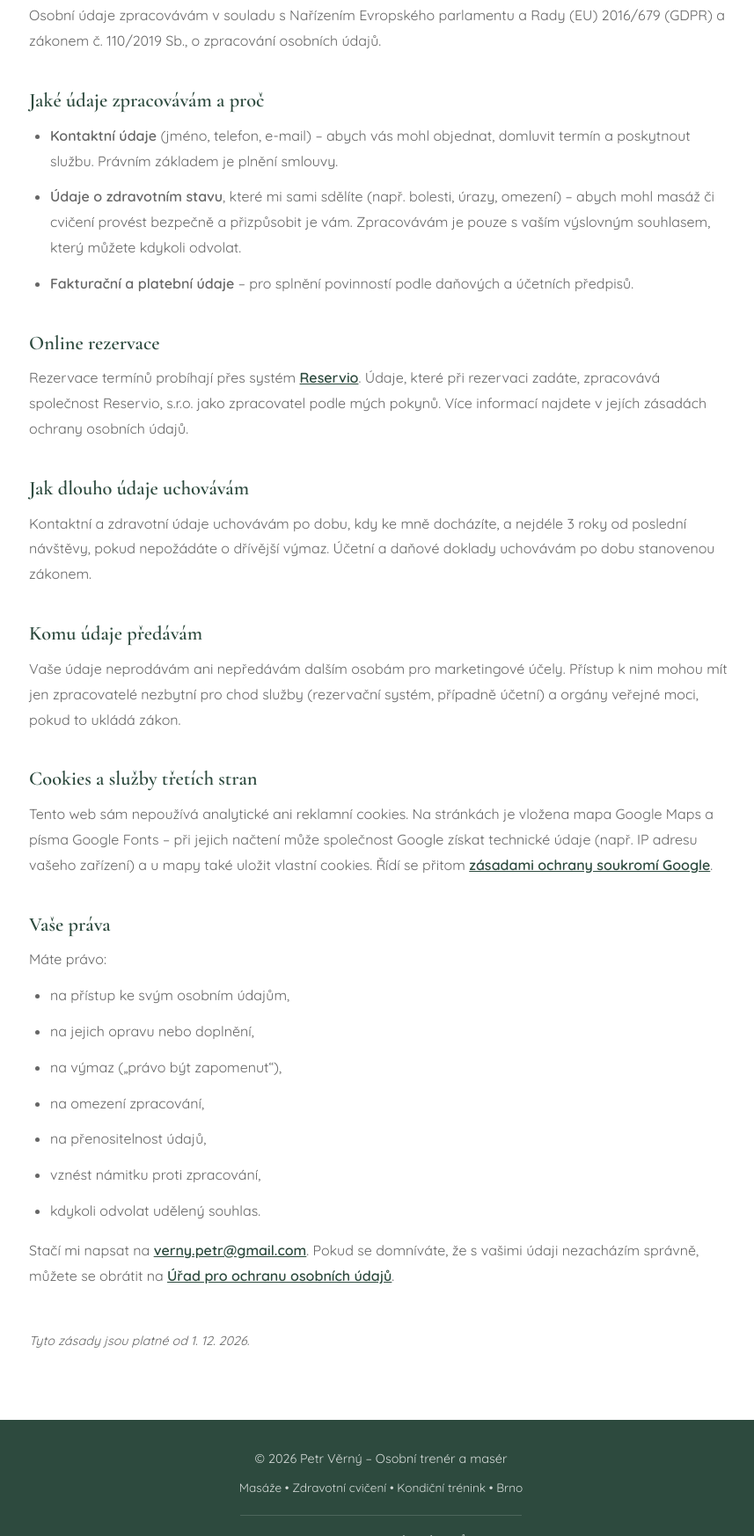
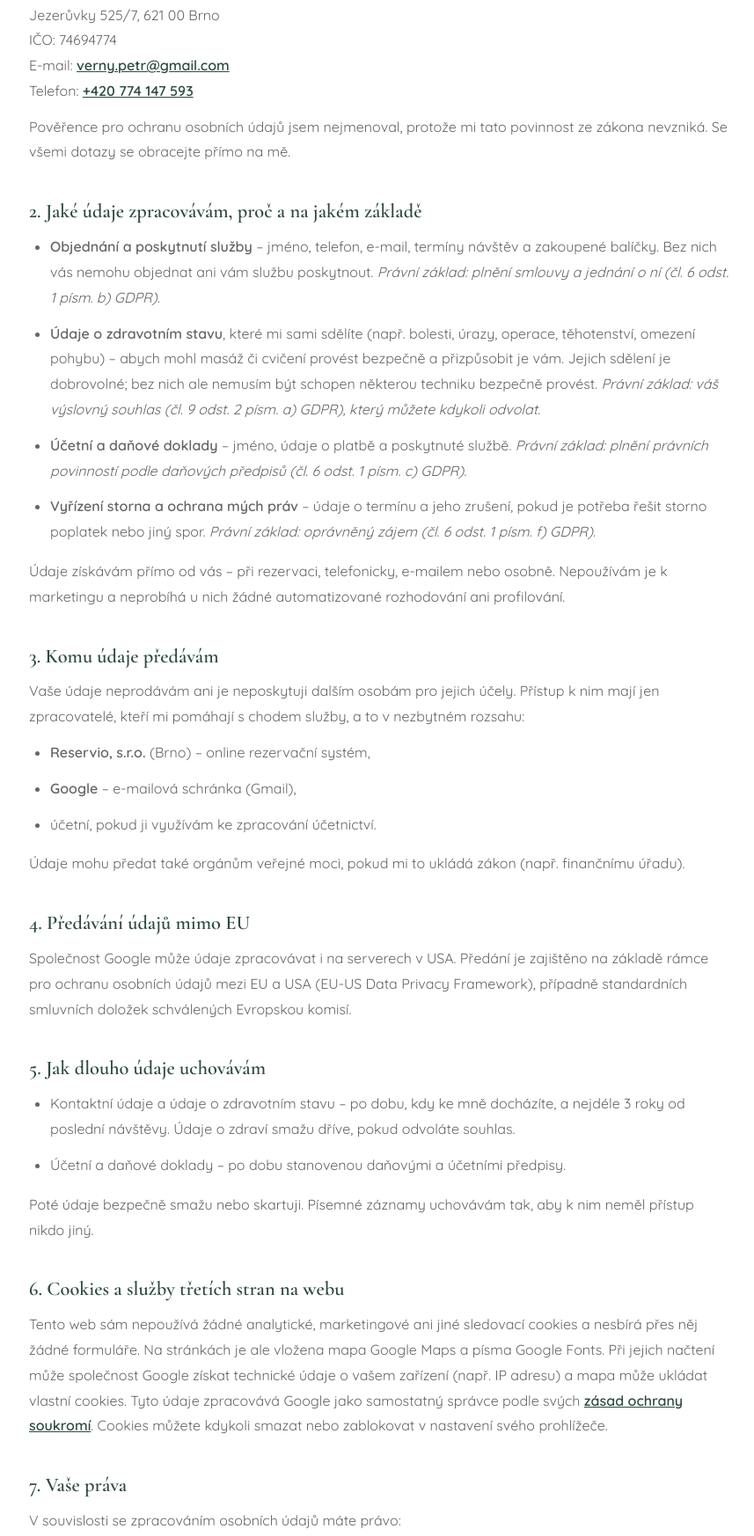
Before and after one commit to ahabanova/maser-trener_web, a plain HTML site: page gdpr.html in a window 1280 px wide. Shown: the part 461-2207 px from the top of the page at 88% size, without its empty margins (207-1064 px from the left). Drawn offline with nearby package versions, Linux system fonts and the light colour scheme.

```diff
--- a/gdpr.html
+++ b/gdpr.html
@@ -59,7 +59,15 @@
                     <h2 class="section-title">Ochrana osobních údajů</h2>
                 </div>
 
-                <h3>Správce osobních údajů</h3>
+                <p>
+                    Tyto zásady vysvětlují, jak jako masér a trenér zacházím
+                    s osobními údaji svých klientů a návštěvníků webu.
+                    Osobní údaje zpracovávám v souladu s Nařízením Evropského
+                    parlamentu a Rady (EU) 2016/679 (GDPR) a zákonem
+                    č.&nbsp;110/2019&nbsp;Sb., o zpracování osobních údajů.
+                </p>
+
+                <h3>1. Správce osobních údajů</h3>
                 <p>
                     Petr Věrný<br />
                     Jezerůvky 525/7, 621 00 Brno<br />
@@ -70,93 +78,143 @@
                     Telefon: <a href="tel:+420774147593">+420 774 147 593</a>
                 </p>
                 <p>
-                    Osobní údaje zpracovávám v souladu s Nařízením Evropského
-                    parlamentu a Rady (EU) 2016/679 (GDPR) a zákonem
-                    č.&nbsp;110/2019&nbsp;Sb., o zpracování osobních údajů.
+                    Pověřence pro ochranu osobních údajů jsem nejmenoval,
+                    protože mi tato povinnost ze zákona nevzniká. Se všemi
+                    dotazy se obracejte přímo na mě.
                 </p>
 
-                <h3>Jaké údaje zpracovávám a proč</h3>
+                <h3>2. Jaké údaje zpracovávám, proč a na jakém základě</h3>
                 <ul>
                     <li>
-                        <strong>Kontaktní údaje</strong> (jméno, telefon,
-                        e-mail) – abych vás mohl objednat, domluvit termín a
-                        poskytnout službu. Právním základem je plnění smlouvy.
+                        <strong>Objednání a poskytnutí služby</strong> – jméno,
+                        telefon, e-mail, termíny návštěv a zakoupené balíčky.
+                        Bez nich vás nemohu objednat ani vám službu poskytnout.
+                        <em>Právní základ: plnění smlouvy a jednání o ní
+                        (čl. 6 odst. 1 písm. b) GDPR).</em>
                     </li>
                     <li>
-                        <strong>Údaje o zdravotním stavu</strong>, které mi
-                        sami sdělíte (např. bolesti, úrazy, omezení) – abych
-                        mohl masáž či cvičení provést bezpečně a přizpůsobit
-                        je vám. Zpracovávám je pouze s vaším výslovným
-                        souhlasem, který můžete kdykoli odvolat.
+                        <strong>Údaje o zdravotním stavu</strong>, které mi sami
+                        sdělíte (např. bolesti, úrazy, operace, těhotenství,
+                        omezení pohybu) – abych mohl masáž či cvičení provést
+                        bezpečně a přizpůsobit je vám. Jejich sdělení je
+                        dobrovolné; bez nich ale nemusím být schopen některou
+                        techniku bezpečně provést.
+                        <em>Právní základ: váš výslovný souhlas (čl. 9 odst. 2
+                        písm. a) GDPR), který můžete kdykoli odvolat.</em>
                     </li>
                     <li>
-                        <strong>Fakturační a platební údaje</strong> – pro
-                        splnění povinností podle daňových a účetních předpisů.
+                        <strong>Účetní a daňové doklady</strong> – jméno, údaje
+                        o platbě a poskytnuté službě.
+                        <em>Právní základ: plnění právních povinností podle
+                        daňových předpisů (čl. 6 odst. 1 písm. c) GDPR).</em>
+                    </li>
+                    <li>
+                        <strong>Vyřízení storna a ochrana mých práv</strong> –
+                        údaje o termínu a jeho zrušení, pokud je potřeba řešit
+                        storno poplatek nebo jiný spor.
+                        <em>Právní základ: oprávněný zájem
+                        (čl. 6 odst. 1 písm. f) GDPR).</em>
                     </li>
                 </ul>
-
-                <h3>Online rezervace</h3>
                 <p>
-                    Rezervace termínů probíhají přes systém
-                    <a href="https://www.reservio.com" target="_blank" rel="noopener"
-                        >Reservio</a
-                    >. Údaje, které při rezervaci zadáte, zpracovává
-                    společnost Reservio, s.r.o. jako zpracovatel podle mých
-                    pokynů. Více informací najdete v jejích zásadách ochrany
-                    osobních údajů.
+                    Údaje získávám přímo od vás – při rezervaci, telefonicky,
+                    e-mailem nebo osobně. Nepoužívám je k marketingu
+                    a neprobíhá u nich žádné automatizované rozhodování ani
+                    profilování.
                 </p>
 
-                <h3>Jak dlouho údaje uchovávám</h3>
+                <h3>3. Komu údaje předávám</h3>
                 <p>
-                    Kontaktní a zdravotní údaje uchovávám po dobu, kdy ke mně
-                    docházíte, a nejdéle 3 roky od poslední návštěvy, pokud
-                    nepožádáte o dřívější výmaz. Účetní a daňové doklady
-                    uchovávám po dobu stanovenou zákonem.
+                    Vaše údaje neprodávám ani je neposkytuji dalším osobám pro
+                    jejich účely. Přístup k nim mají jen zpracovatelé, kteří mi
+                    pomáhají s chodem služby, a to v nezbytném rozsahu:
+                </p>
+                <ul>
+                    <li>
+                        <strong>Reservio, s.r.o.</strong> (Brno) – online
+                        rezervační systém,
+                    </li>
+                    <li>
+                        <strong>Google</strong> – e-mailová schránka (Gmail),
+                    </li>
+                    <li>účetní, pokud ji využívám ke zpracování účetnictví.</li>
+                </ul>
+                <p>
+                    Údaje mohu předat také orgánům veřejné moci, pokud mi to
+                    ukládá zákon (např. finančnímu úřadu).
                 </p>
 
-                <h3>Komu údaje předávám</h3>
+                <h3>4. Předávání údajů mimo EU</h3>
                 <p>
-                    Vaše údaje neprodávám ani nepředávám dalším osobám pro
-                    marketingové účely. Přístup k nim mohou mít jen
-                    zpracovatelé nezbytní pro chod služby (rezervační systém,
-                    případně účetní) a orgány veřejné moci, pokud to ukládá
-                    zákon.
+                    Společnost Google může údaje zpracovávat i na serverech
+                    v USA. Předání je zajištěno na základě rámce pro ochranu
+                    osobních údajů mezi EU a USA (EU-US Data Privacy
+                    Framework), případně standardních smluvních doložek
+                    schválených Evropskou komisí.
                 </p>
 
-                <h3>Cookies a služby třetích stran</h3>
+                <h3>5. Jak dlouho údaje uchovávám</h3>
+                <ul>
+                    <li>
+                        Kontaktní údaje a údaje o zdravotním stavu – po dobu,
+                        kdy ke mně docházíte, a nejdéle 3 roky od poslední
+                        návštěvy. Údaje o zdraví smažu dříve, pokud odvoláte
+                        souhlas.
+                    </li>
+                    <li>
+                        Účetní a daňové doklady – po dobu stanovenou daňovými
+                        a účetními předpisy.
+                    </li>
+                </ul>
                 <p>
-                    Tento web sám nepoužívá analytické ani reklamní cookies.
-                    Na stránkách je vložena mapa Google Maps a písma Google
-                    Fonts – při jejich načtení může společnost Google získat
-                    technické údaje (např. IP adresu vašeho zařízení) a u mapy
-                    také uložit vlastní cookies. Řídí se přitom
+                    Poté údaje bezpečně smažu nebo skartuji. Písemné záznamy
+                    uchovávám tak, aby k nim neměl přístup nikdo jiný.
+                </p>
+
+                <h3>6. Cookies a služby třetích stran na webu</h3>
+                <p>
+                    Tento web sám nepoužívá žádné analytické, marketingové ani
+                    jiné sledovací cookies a nesbírá přes něj žádné formuláře.
+                    Na stránkách je ale vložena mapa Google Maps a písma Google
+                    Fonts. Při jejich načtení může společnost Google získat
+                    technické údaje o vašem zařízení (např. IP adresu) a mapa
+                    může ukládat vlastní cookies. Tyto údaje zpracovává Google
+                    jako samostatný správce podle svých
                     <a
                         href="https://policies.google.com/privacy?hl=cs"
                         target="_blank"
                         rel="noopener"
-                        >zásadami ochrany soukromí Google</a
-                    >.
+                        >zásad ochrany soukromí</a
+                    >. Cookies můžete kdykoli smazat nebo zablokovat
+                    v nastavení svého prohlížeče.
                 </p>
 
-                <h3>Vaše práva</h3>
-                <p>Máte právo:</p>
+                <h3>7. Vaše práva</h3>
+                <p>V souvislosti se zpracováním osobních údajů máte právo:</p>
                 <ul>
-                    <li>na přístup ke svým osobním údajům,</li>
-                    <li>na jejich opravu nebo doplnění,</li>
+                    <li>na přístup ke svým osobním údajům a jejich kopii,</li>
+                    <li>na opravu nepřesných nebo doplnění neúplných údajů,</li>
                     <li>na výmaz („právo být zapomenut“),</li>
                     <li>na omezení zpracování,</li>
                     <li>na přenositelnost údajů,</li>
-                    <li>vznést námitku proti zpracování,</li>
-                    <li>kdykoli odvolat udělený souhlas.</li>
+                    <li>
+                        vznést námitku proti zpracování na základě oprávněného
+                        zájmu,
+                    </li>
+                    <li>
+                        kdykoli odvolat udělený souhlas – odvolání nemá vliv na
+                        zpracování provedené před ním.
+                    </li>
                 </ul>
                 <p>
-                    Stačí mi napsat na
-                    <a href="mailto:verny.petr@gmail.com">verny.petr@gmail.com</a>.
-                    Pokud se domníváte, že s vašimi údaji nezacházím správně,
-                    můžete se obrátit na
+                    Svá práva můžete uplatnit e-mailem na
+                    <a href="mailto:verny.petr@gmail.com">verny.petr@gmail.com</a>
+                    nebo osobně. Odpovím nejpozději do jednoho měsíce. Pokud se
+                    domníváte, že s vašimi údaji nezacházím v souladu se
+                    zákonem, máte právo podat stížnost u
                     <a href="https://uoou.gov.cz" target="_blank" rel="noopener"
-                        >Úřad pro ochranu osobních údajů</a
-                    >.
+                        >Úřadu pro ochranu osobních údajů</a
+                    >, Pplk. Sochora 27, 170 00 Praha 7.
                 </p>
 
                 <p class="legal-updated">
```
Also changed, not shown: cenik.html (+3 -2 lines), cviceni.html (+3 -2 lines), index.html (+3 -2 lines), masaze.html (+3 -2 lines).
